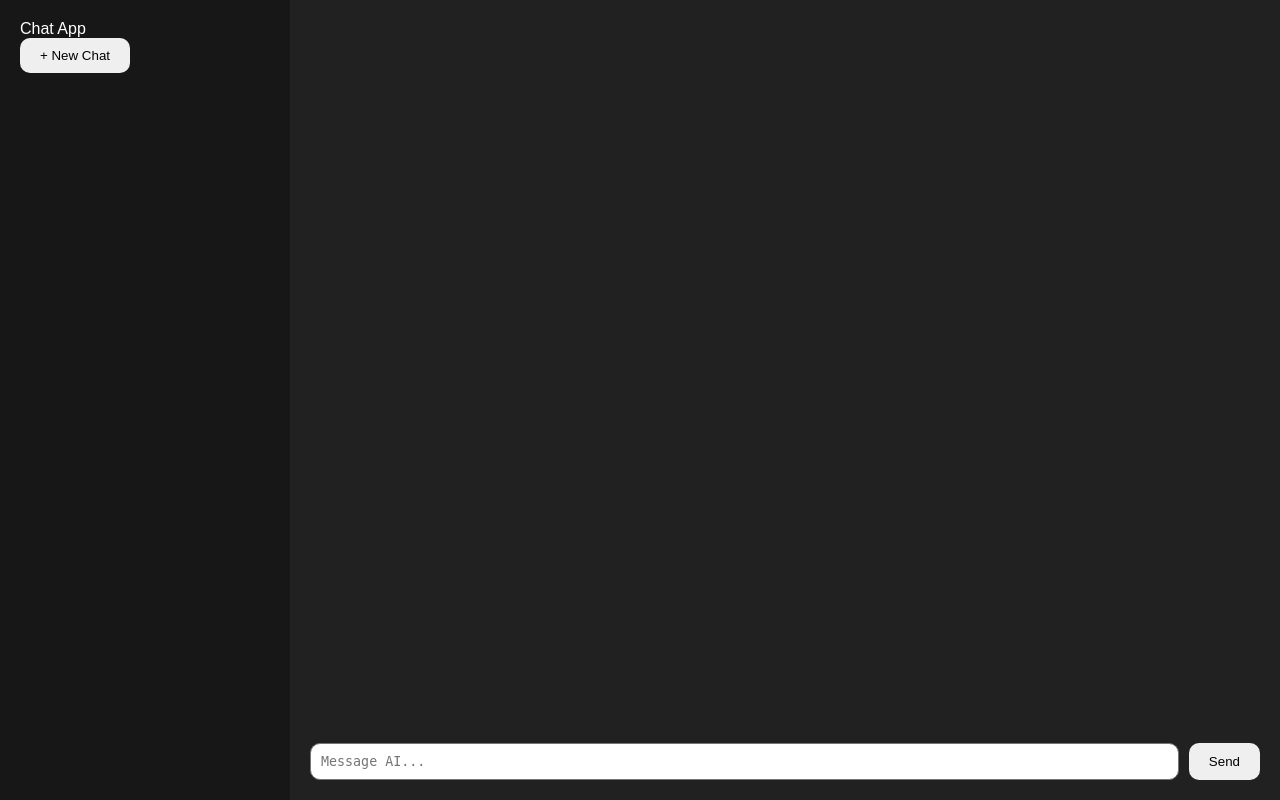
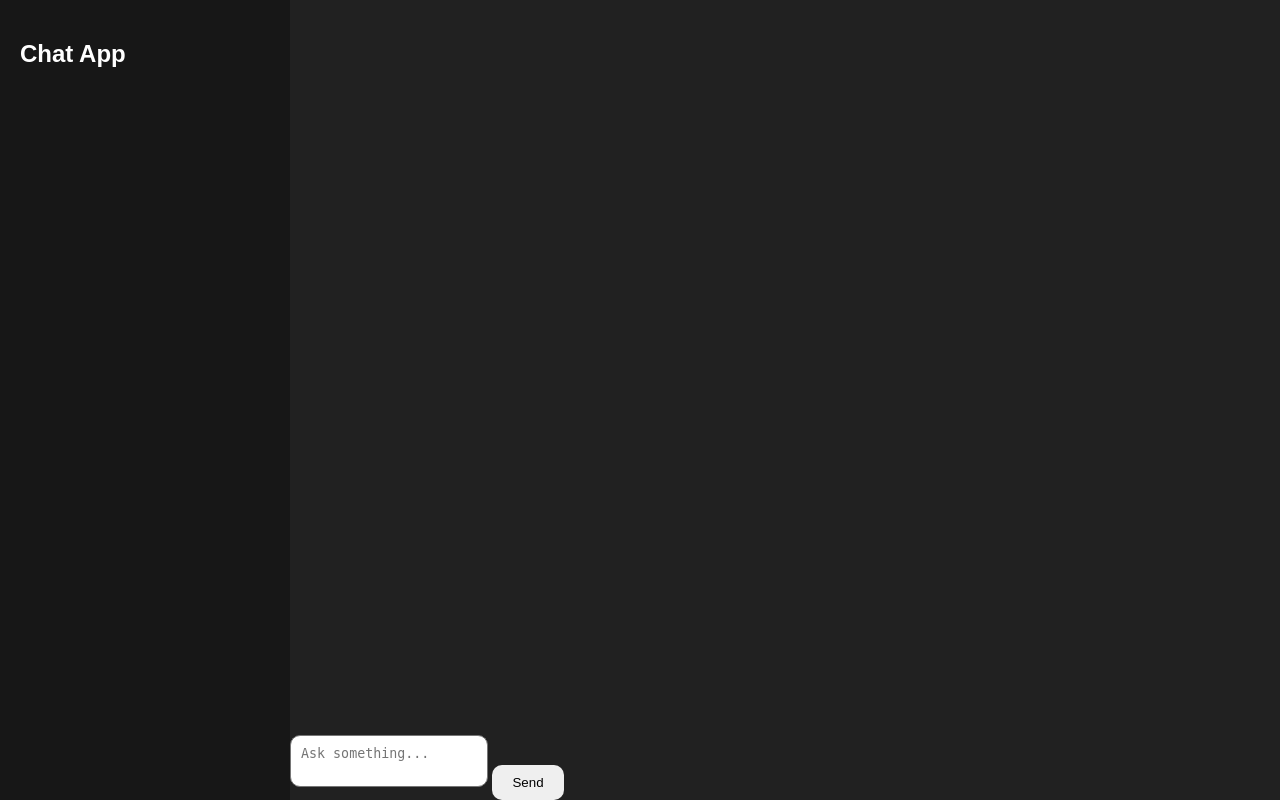
Before and after one commit to saidililia/Legal-Rag-Retrieval, a FastAPI app: page / in a window 1280 px wide. Run offline with FastAPI, Linux system fonts and the light colour scheme; parts of the project's set-up code (start-up, migrations or seed data) failed here and were passed over.

Commit message:
merge changes

```diff
--- a/main.py
+++ b/main.py
@@ -1,15 +1,15 @@
 from fastapi import FastAPI, Request
-from fastapi.responses import HTMLResponse, StreamingResponse
+from fastapi.responses import HTMLResponse
 from fastapi.staticfiles import StaticFiles
 from fastapi.templating import Jinja2Templates
 from pydantic import BaseModel
 
-from ai import stream_ai_response
+from ai import ask_ai
+from evaluator import run_ragas_eval
 
 app = FastAPI()
 
 app.mount("/static", StaticFiles(directory="static"), name="static")
-
 templates = Jinja2Templates(directory="templates")
 
 
@@ -19,23 +19,33 @@ class ChatRequest(BaseModel):
 
 @app.get("/", response_class=HTMLResponse)
 async def home(request: Request):
-    return templates.TemplateResponse(
-        request=request,
-        name="index.html"
-    )
+    return templates.TemplateResponse("index.html", {"request": request})
 
 
+# 🔥 MAIN CHAT ENDPOINT
 @app.post("/chat")
 async def chat(req: ChatRequest):
 
     user_message = req.message
 
-    def generate():
+    # 1. Generate answer
+    ai_answer = ask_ai(user_message)
 
-        for chunk in stream_ai_response(user_message):
-            yield chunk
+    # 2. OPTIONAL: RAGAS evaluation (mock context for now)
+    # Later replace with real retrieved docs (RAG system)
+    try:
+        eval_result = run_ragas_eval(
+            question=user_message,
+            answer=ai_answer,
+            context="Contract law provides damages for breach of contract.",
+            ground_truth="Damages are the primary remedy for breach of contract."
+        )
 
-    return StreamingResponse(
-        generate(),
-        media_type="text/plain"
-    )
+        print("\n📊 RAGAS SCORE:\n", eval_result)
+
+    except Exception as e:
+        print("Ragas skipped:", e)
+
+    return {
+        "reply": ai_answer
+    }
--- a/static/app.js
+++ b/static/app.js
@@ -2,74 +2,42 @@ const sendBtn = document.getElementById("send-btn");
 const promptInput = document.getElementById("prompt");
 const messages = document.getElementById("messages");
 
-function addMessage(text, sender) {
-
+function addMessage(text, role) {
     const div = document.createElement("div");
-
-    div.classList.add("message");
-    div.classList.add(sender);
-
+    div.classList.add("message", role);
     div.innerText = text;
-
     messages.appendChild(div);
-
     messages.scrollTop = messages.scrollHeight;
-
-    return div;
 }
-
 
 async function sendMessage() {
 
     const text = promptInput.value.trim();
-
     if (!text) return;
 
-    // Add user message
     addMessage(text, "user");
-
     promptInput.value = "";
 
-    // Create empty assistant message
-    const assistantDiv = addMessage("", "assistant");
+    try {
+        const res = await fetch("/chat", {
+            method: "POST",
+            headers: {"Content-Type": "application/json"},
+            body: JSON.stringify({message: text})
+        });
 
-    const response = await fetch("/chat", {
-        method: "POST",
-        headers: {
-            "Content-Type": "application/json"
-        },
-        body: JSON.stringify({
-            message: text
-        })
-    });
+        const data = await res.json();
+        addMessage(data.reply, "assistant");
 
-    const reader = response.body.getReader();
-
-    const decoder = new TextDecoder();
-
-    while (true) {
-
-        const { done, value } = await reader.read();
-
-        if (done) break;
-
-        const chunk = decoder.decode(value);
-
-        assistantDiv.innerText += chunk;
-
-        messages.scrollTop = messages.scrollHeight;
+    } catch (err) {
+        addMessage("Error connecting to server", "assistant");
     }
 }
 
-
-sendBtn.addEventListener("click", sendMessage);
+sendBtn.onclick = sendMessage;
 
 promptInput.addEventListener("keydown", (e) => {
-
     if (e.key === "Enter" && !e.shiftKey) {
-
         e.preventDefault();
-
         sendMessage();
     }
 });
--- a/templates/index.html
+++ b/templates/index.html
@@ -1,11 +1,7 @@
 <!DOCTYPE html>
-<html lang="en">
-
+<html>
 <head>
-    <meta charset="UTF-8">
-    <meta name="viewport" content="width=device-width, initial-scale=1.0">
     <title>AI Chat</title>
-
     <link rel="stylesheet" href="/static/style.css">
 </head>
 
@@ -13,36 +9,17 @@
 
 <div class="app">
 
-    <!-- Sidebar -->
     <div class="sidebar">
-        <div class="logo">
-            Chat App
-        </div>
-
-        <button class="new-chat">
-            + New Chat
-        </button>
+        <h2>Chat App</h2>
     </div>
 
-    <!-- Main -->
     <div class="main">
 
-        <!-- Messages -->
         <div id="messages" class="messages"></div>
 
-        <!-- Input -->
-        <div class="input-container">
-
-            <textarea
-                id="prompt"
-                placeholder="Message AI..."
-                rows="1"
-            ></textarea>
-
-            <button id="send-btn">
-                Send
-            </button>
-
+        <div class="input-box">
+            <textarea id="prompt" placeholder="Ask something..."></textarea>
+            <button id="send-btn">Send</button>
         </div>
 
     </div>
```
Also changed, not shown: 1 other file.
